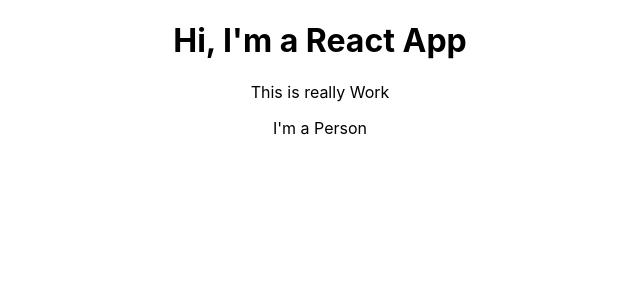
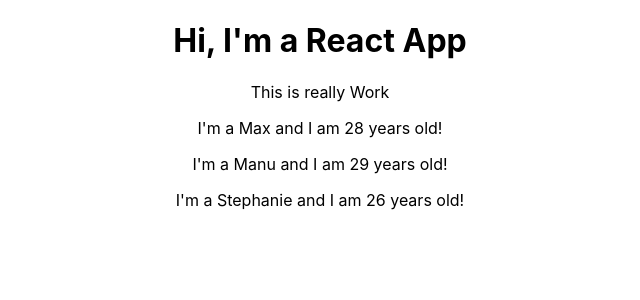
Before and after one commit to ag502/react-study, a React (Create React App) app in the folder react-complete-guide/: page / in a window 1280 px wide. Shown: the top 300 px of the page, without its empty margins (320-960 px from the left). Built offline with nearby package versions, Linux system fonts and the light colour scheme.

Commit message:
Output Dynamic Content
Use property to make component more dynamically.
Also We should use curly bracket to use Javascript code in jsx.

```diff
--- a/react-complete-guide/src/App.js
+++ b/react-complete-guide/src/App.js
@@ -9,14 +9,13 @@ class App extends Component {
       <div className="App">
         <h1>Hi, I'm a React App</h1>
         <p>This is really Work</p>
-        <Person />
+        <Person name="Max" age="28" />
+        <Person name="Manu" age="29">
+          My Hobbies: Racing
+        </Person>
+        <Person name="Stephanie" age="26" />
       </div>
     );
-    // return React.createElement(
-    //   "div",
-    //   { className: "App" },
-    //   React.createElement("h1", null, "Hi I'm React App")
-    // );
   }
 }
 
--- a/react-complete-guide/src/Person/Person.js
+++ b/react-complete-guide/src/Person/Person.js
@@ -1,7 +1,11 @@
 import React from "react";
 
-const person = () => {
-  return <p>I'm a Person</p>;
+const person = props => {
+  return (
+    <p>
+      I'm a {props.name} and I am {props.age} years old!
+    </p>
+  );
 };
 
 export default person;
```
